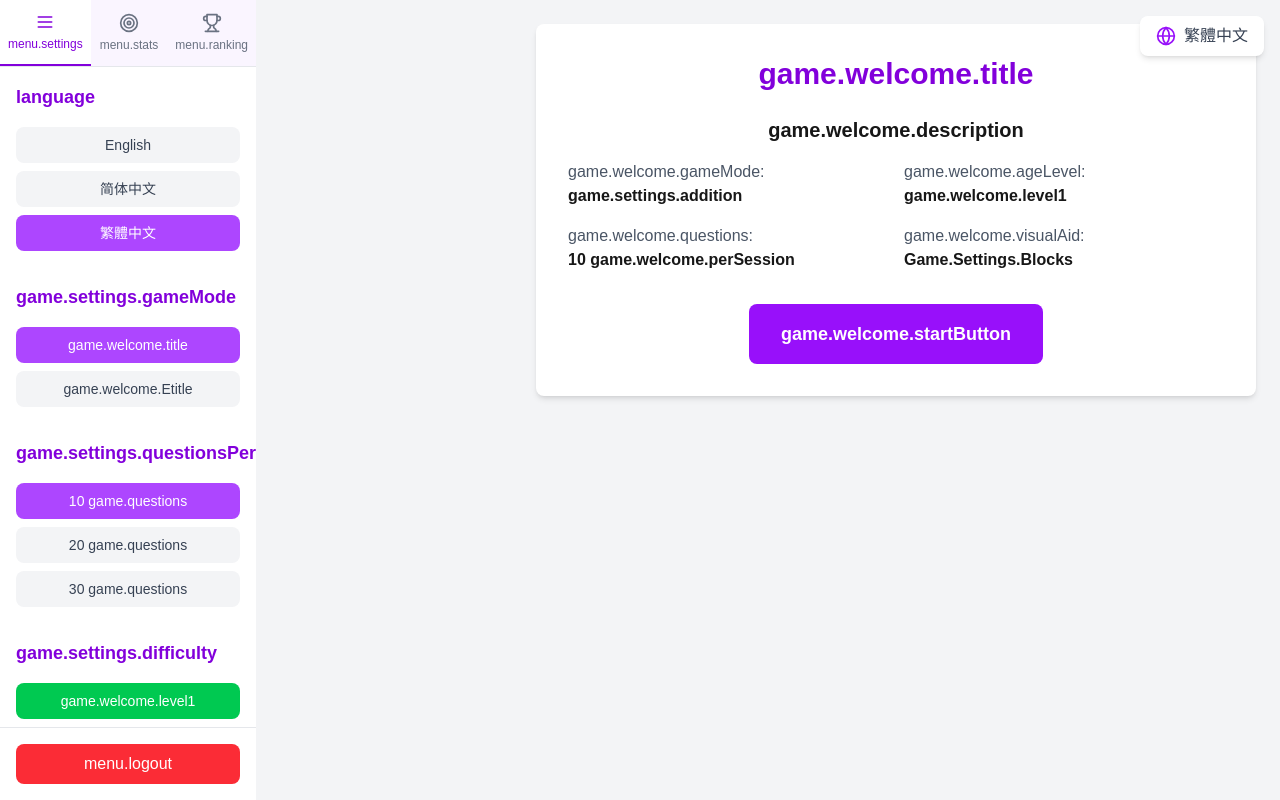
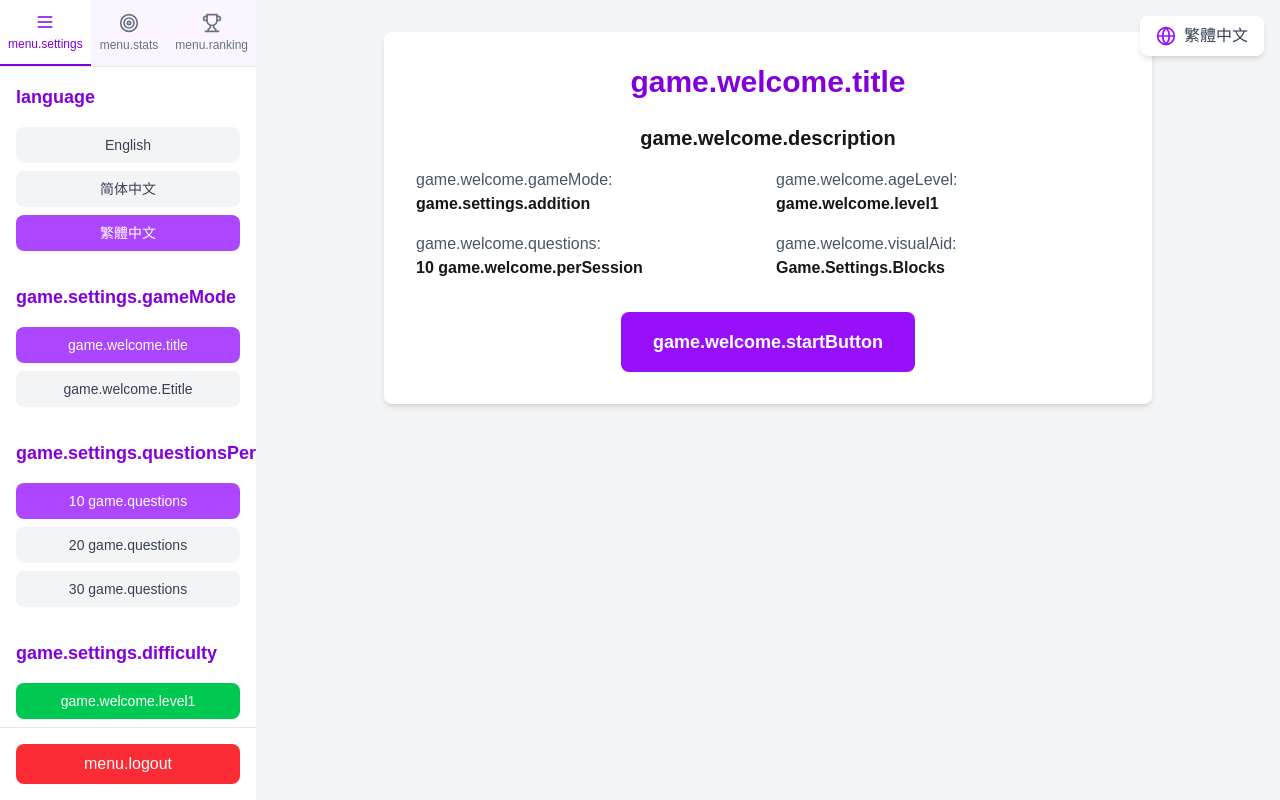
Before and after one commit to Mingyuee88/siuroma-calculate-game, a Next.js app: page /game in a window 1280 px wide. Built offline with nearby package versions, Linux system fonts and the light colour scheme; a web font is replaced by a local one; what i18next-resources-to-backend would draw is missing.

Commit message:
英语数学位置居中

```diff
--- a/src/components/EnglishGame.tsx
+++ b/src/components/EnglishGame.tsx
@@ -338,15 +338,16 @@ export function EnglishGame({
       />
 
       {/* Main Content */}
-      <div className={`flex-1 p-6 transition-all duration-300 ${isMenuOpen ? "ml-64" : "ml-0"}`}>
-        <div className="max-w-3xl mx-auto relative">
+      <div className={
+        "flex-1 flex justify-center items-start min-h-screen transition-all duration-300 pt-8"
+      }>
+        <div className="max-w-3xl w-full">
           <div className="max-w-3xl mx-auto">
             {!isSessionStarted ? (
               <div className="bg-white p-8 rounded-lg shadow-md text-center">
                 <h1 className="text-3xl font-bold text-purple-700 mb-6">
                   {t('game.welcome.Etitle')}
                 </h1>
-
                 <div className="mb-8">
                   <h2 className="text-xl font-semibold mb-4">{t('game.session.settings')}</h2>
                   <div className="grid grid-cols-2 gap-4 text-left mb-6">
@@ -394,7 +395,6 @@ export function EnglishGame({
                   <p>{t('game.stats.accuracy')} {userStats.accuracy}%</p>
                   <p>{t('game.stats.currentRank')} #{getCurrentUserRank()}</p>
                 </div>
-
                 <button
                   onClick={() => {
                     setIsSessionStarted(false);
@@ -434,7 +434,6 @@ export function EnglishGame({
                     </button>
                   </div>
                 </div>
-
                 <div className="text-center mb-8">
                   <Score
                     score={score}
@@ -442,7 +441,6 @@ export function EnglishGame({
                     time={formatTime(sessionDuration)}
                     showAnimation={feedback.includes("Correct")}
                   />
-
                   <div className="text-lg text-gray-600 mt-2">
                     {t('game.session.progress')} {questionsAnswered}/{questionsPerSession} {t('game.session.questions')}
                   </div>
@@ -461,13 +459,11 @@ export function EnglishGame({
                     </div>
                   )}
                 </div>
-
                 {currentQuestion && (
                   <>
                     <div className="text-2xl font-bold text-center mb-8 text-black">
                       {currentQuestion.question}
                     </div>
-
                     <div className="mb-6">
                       <div className="grid grid-cols-1 gap-4">
                         {currentQuestion.options.map((option, index) => {
@@ -496,7 +492,6 @@ export function EnglishGame({
                         })}
                       </div>
                     </div>
-
                     {feedback && (
                       <div
                         className={`mt-4 p-3 rounded-lg text-center font-bold ${
--- a/src/components/MathGame.tsx
+++ b/src/components/MathGame.tsx
@@ -383,15 +383,11 @@ export function MathGame({
       )}
 
       {/* Main Content */}
-      <div className={`flex-1 p-6 transition-all duration-300 ${
-        isMobile
-          ? "main-content-mobile"
-          : isMenuOpen
-            ? "ml-64"
-            : "ml-0"
-      }`}>
+      <div className={
+        "flex-1 flex justify-center items-start min-h-screen transition-all duration-300 pt-8"
+      }>
+        <div className="max-w-3xl w-full">
           <div className="max-w-3xl mx-auto relative">
-
             {!isSessionStarted ? (
               <div className="bg-white p-8 rounded-lg shadow-md text-center">
                 <h1 className="text-3xl font-bold text-purple-700 mb-6 font-gensen">{t("game.welcome.title")}</h1>
@@ -399,11 +395,9 @@ export function MathGame({
                   <h2 className="text-xl font-semibold mb-4 font-gensen">{t("game.welcome.description")}</h2>
                   <div className="grid grid-cols-2 gap-4 text-left mb-6">
                     <div>
-
                       <p className="text-gray-600 font-gensen">{t("game.welcome.gameMode")}:</p>
                       <p className="font-semibold font-gensen">
                         {gameMode === "addition" ? t("game.settings.addition") : t("game.settings.subtraction")}
-
                       </p>
                     </div>
                     <div>
@@ -423,10 +417,8 @@ export function MathGame({
                       <p className="font-semibold font-gensen">{questionsPerSession} {t("game.welcome.perSession")}</p>
                     </div>
                     <div>
-
                       <p className="text-gray-600 font-gensen">{t("game.welcome.visualAid")}:</p>
                       <p className="font-semibold font-gensen capitalize">
-
                         {t(`game.settings.${visualStyle}`)}
                       </p>
                     </div>
@@ -489,7 +481,6 @@ export function MathGame({
                     </button>
                   </div>
                 </div>
-
 
                 <div className="text-center mb-6">
                   <Score
@@ -574,5 +565,6 @@ export function MathGame({
           </div>
         </div>
       </div>
+    </div>
   );
 }
```
Lines whose indentation alone changed are shown as unchanged.
